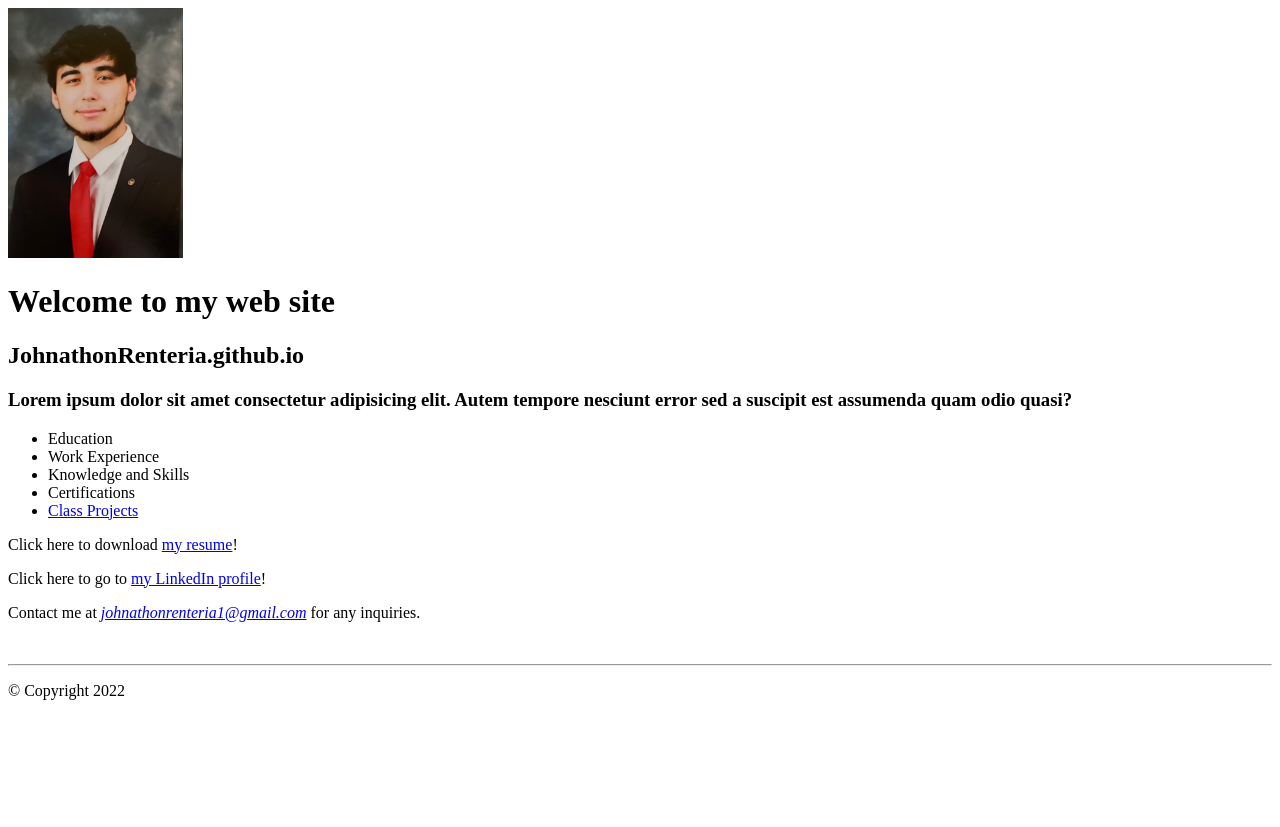
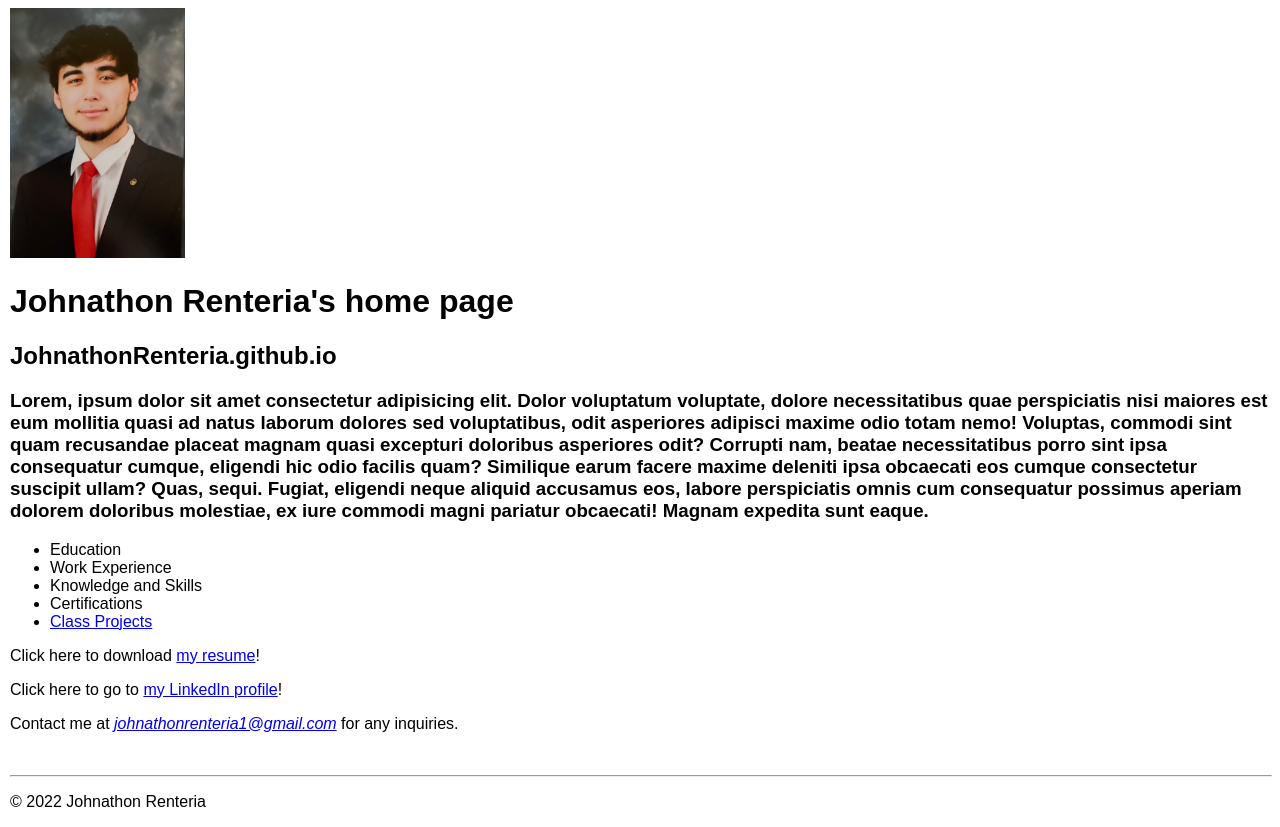
Before and after one commit to JohnathonRenteria/JohnathonRenteria.github.io, a plain HTML site: page index.html in a window 1280 px wide. Before the commit the page ends 800 px from the top, so only its background shows below. Drawn offline with Linux system fonts and the light colour scheme.

Commit message:
Added css

```diff
--- a/index.html
+++ b/index.html
@@ -6,17 +6,18 @@
     <meta name="description" content="Johnathon Renteria's personal web site at sam houston state university">
     <meta name="keywords" content="johnathon renteria, student, mis, sam houston state university">
     <title>JohnathonRenteria.github.io</title>
+    <link rel="stylesheet" href="styles/main.css">
 </head>
 <body>
     <header>
         <img src="images/JohnathonRenteriaLinkedinPicture.jpg" alt="johnathon's picture" width="175" height="250">
+        <h1 class="shadow">Johnathon Renteria's home page</h1>
+        <h2 class="shadow">JohnathonRenteria.github.io</h2>
     </header>
     <main>
-        <h1>Welcome to my web site</h1>
-        <h2>JohnathonRenteria.github.io</h2>
-        <h3>Lorem ipsum dolor sit amet consectetur adipisicing elit. Autem tempore nesciunt error sed a suscipit est assumenda quam odio quasi?</h3>
+        <h3>Lorem, ipsum dolor sit amet consectetur adipisicing elit. Dolor voluptatum voluptate, dolore necessitatibus quae perspiciatis nisi maiores est eum mollitia quasi ad natus laborum dolores sed voluptatibus, odit asperiores adipisci maxime odio totam nemo! Voluptas, commodi sint quam recusandae placeat magnam quasi excepturi doloribus asperiores odit? Corrupti nam, beatae necessitatibus porro sint ipsa consequatur cumque, eligendi hic odio facilis quam? Similique earum facere maxime deleniti ipsa obcaecati eos cumque consectetur suscipit ullam? Quas, sequi. Fugiat, eligendi neque aliquid accusamus eos, labore perspiciatis omnis cum consequatur possimus aperiam dolorem doloribus molestiae, ex iure commodi magni pariatur obcaecati! Magnam expedita sunt eaque.</h3>
         <nav>
-            <ul>
+            <ul id="list">
                 <li>Education</li>
                 <li>Work Experience</li>
                 <li>Knowledge and Skills</li>
@@ -31,7 +32,7 @@
     <br>
     <hr>
     <footer>
-        <p>&copy; Copyright 2022</p>
+        <p class="copyright">&copy; 2022 Johnathon Renteria</p>
     </footer>
 
 </body>
--- /dev/null
+++ b/styles/main.css
@@ -0,0 +1,5 @@
+body {
+    font-family: Arial, Helvetica, sans-serif;
+    font-size: 100%;
+    margin-left: 10px;
+}
```
